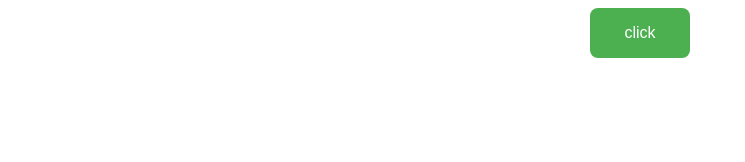
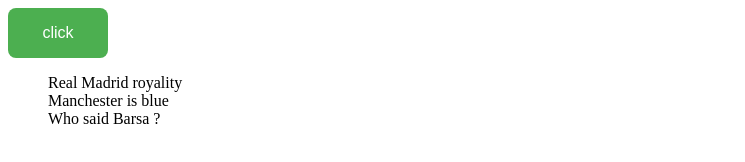
Before and after one commit to Asko-S/git-practise-1, a plain HTML site: page index.html in a window 1280 px wide. Shown: the whole page, without its empty margins (0-745 px from the left). Drawn offline with Linux system fonts and the light colour scheme.

Commit message:
added list and changed style.css

```diff
--- a/index.html
+++ b/index.html
@@ -8,6 +8,14 @@
   </head>
   <body>
     <button class="btn">click</button>
+    <ul>
+        <li>Real Madrid royality</li>
+        <li>Manchester is blue</li>
+        <li>Who said Barsa ?</li>
+    </ul>
+
+
+
     <script src="./script.js"></script>
   </body>
 </html>
--- a/style.css
+++ b/style.css
@@ -1,6 +1,11 @@
 body {
     display: flex;
     justify-content: center;
+    flex-direction: column;
+}
+
+ul {
+    list-style-type: none;
 }
 
 .btn {
```
